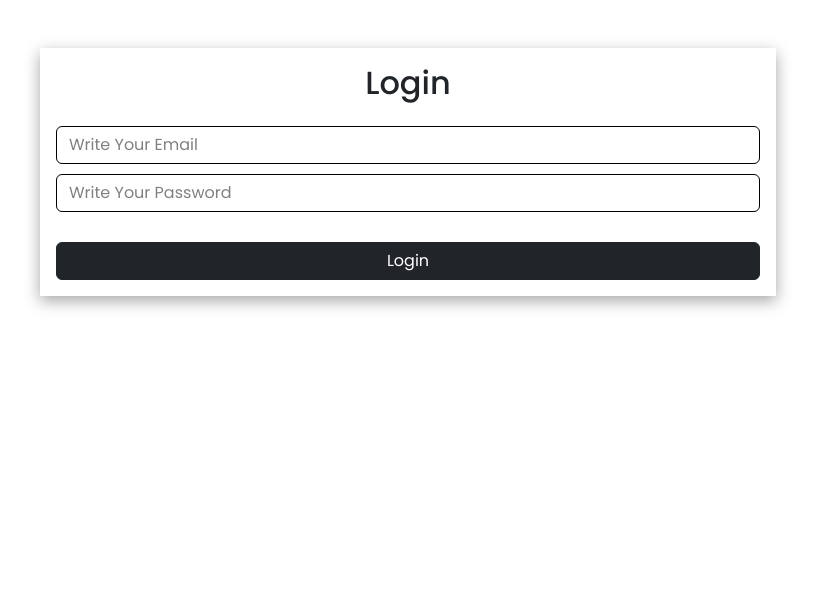
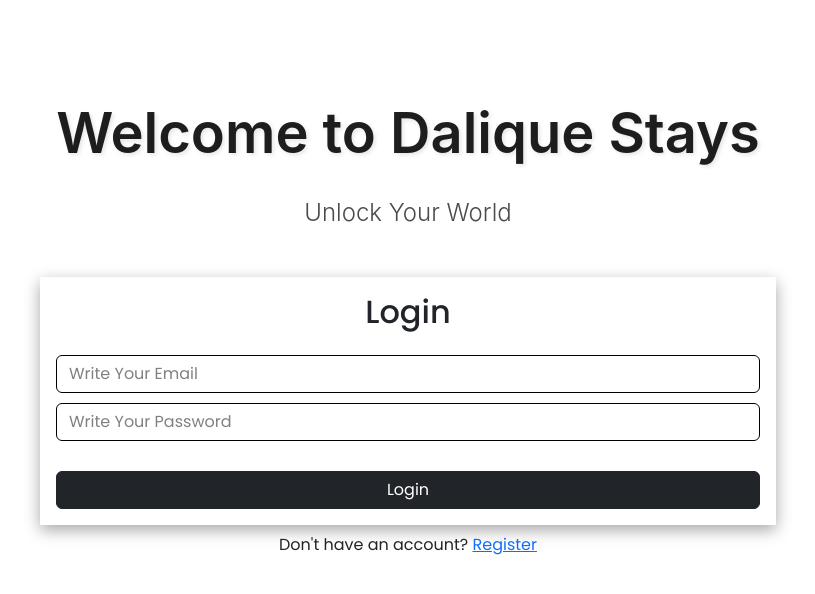
Before and after one commit to DaliaEltohami/dalique-stays-booking-app, a React (Create React App) app in the folder client/: page /admin/login in a window 1280 px wide. Shown: the top 594 px of the page, without its empty margins (232-1047 px from the left). Built offline with nearby package versions, Linux system fonts and the light colour scheme; a web font is replaced by a local one.

Commit message:
edit auth links

```diff
--- a/client/src/components/DatesForm.jsx
+++ b/client/src/components/DatesForm.jsx
@@ -7,6 +7,7 @@ import { CalendarOutlined, SearchOutlined } from "@ant-design/icons";
 import useRooms from "../hooks/useRooms";
 import Loader from "./Loader";
 import Error from "./Error";
+import HeroSection from "./HeroSection";
 
 const DatesForm = () => {
   const [startDate, setStartDate] = useState("");
@@ -52,6 +53,8 @@ const DatesForm = () => {
 
   return (
     <div className="container mt-4">
+      <HeroSection subtitle="Where Luxury Meets Comfort" />
+
       <div className="row mb-4 justify-content-center">
         <div className="col-md-6">
           <Card
--- a/client/src/components/HeroSection.jsx
+++ b/client/src/components/HeroSection.jsx
@@ -1,14 +1,14 @@
 import React from "react";
 import Title from "antd/es/typography/Title";
 
-const HeroSection = () => {
+const HeroSection = ({ subtitle }) => {
   return (
     <div className="hero-section text-center">
       <Title level={1} className="main-title">
         Welcome to Dalique Stays
       </Title>
       <Title level={3} className="subtitle">
-        Where Luxury Meets Comfort
+        {subtitle}
       </Title>
     </div>
   );
--- a/client/src/pages/App.jsx
+++ b/client/src/pages/App.jsx
@@ -23,7 +23,6 @@ function App() {
 
         {/* main content */}
         <main>
-          <HeroSection />
           <Outlet />
         </main>
       </Content>
--- a/client/src/pages/Login.jsx
+++ b/client/src/pages/Login.jsx
@@ -1,6 +1,8 @@
 import React, { useState } from "react";
 import { useLogin } from "../hooks/useLogin";
 import Error from "../components/Error";
+import HeroSection from "../components/HeroSection";
+import { Link } from "react-router-dom";
 
 const Login = () => {
   const [email, setEmail] = useState("");
@@ -14,6 +16,8 @@ const Login = () => {
 
   return (
     <div className="container">
+      <HeroSection subtitle="Unlock Your World" />
+
       <div className="row justify-content-center mt-5 text-center">
         <div className="col-md-8">
           <div className="bs p-3">
@@ -52,6 +56,13 @@ const Login = () => {
           </div>
         </div>
       </div>
+      <div className="row justify-content-center mt-2 text-center">
+        <div className="col-md-8">
+          <p>
+            Don't have an account? <Link to="/register">Register</Link>
+          </p>
+        </div>
+      </div>
     </div>
   );
 };
--- a/client/src/pages/Register.jsx
+++ b/client/src/pages/Register.jsx
@@ -3,6 +3,8 @@ import Success from "../components/Success";
 import Loader from "../components/Loader";
 import Error from "../components/Error";
 import { useSignup } from "../hooks/useSignup";
+import HeroSection from "../components/HeroSection";
+import { Link } from "react-router-dom";
 
 const Register = () => {
   // Form state management
@@ -123,10 +125,19 @@ const Register = () => {
 
   return (
     <div className="container">
+      <HeroSection subtitle="Join for Exclusive Access" />
+
       <div className="row justify-content-center mt-5 text-center">
         <div className="col-md-8">
           {renderAlerts()}
           {renderRegister()}
+        </div>
+      </div>
+      <div className="row justify-content-center mt-2 text-center">
+        <div className="col-md-8">
+          <p>
+            Already have an account? <Link to="/login">Login</Link>
+          </p>
         </div>
       </div>
     </div>
--- a/client/src/pages/Rooms.jsx
+++ b/client/src/pages/Rooms.jsx
@@ -64,7 +64,7 @@ const Rooms = () => {
                     options={[
                       { value: "all", label: "All" },
                       { value: "standard", label: "Standard" },
-                      { value: "dulex", label: "Dulex" },
+                      { value: "deluxe", label: "Deluxe" },
                       { value: "family suite", label: "Family Suite" },
                     ]}
                   />
```
